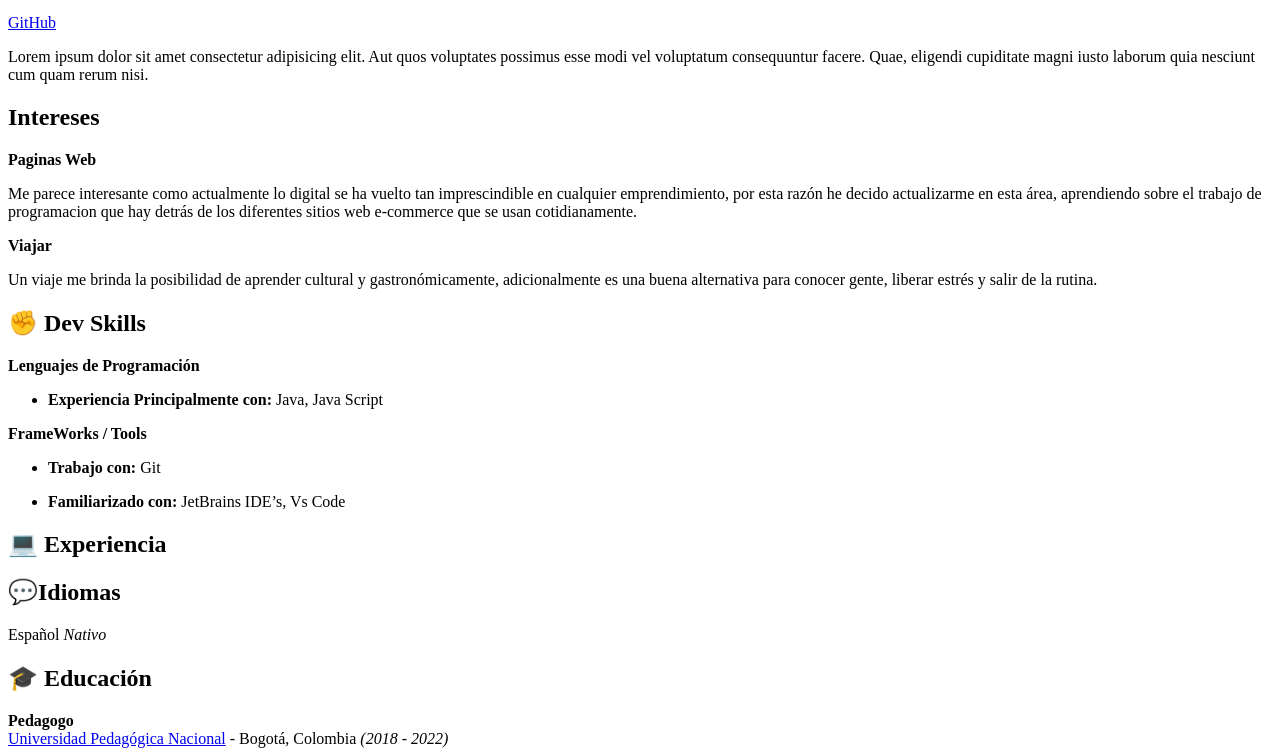
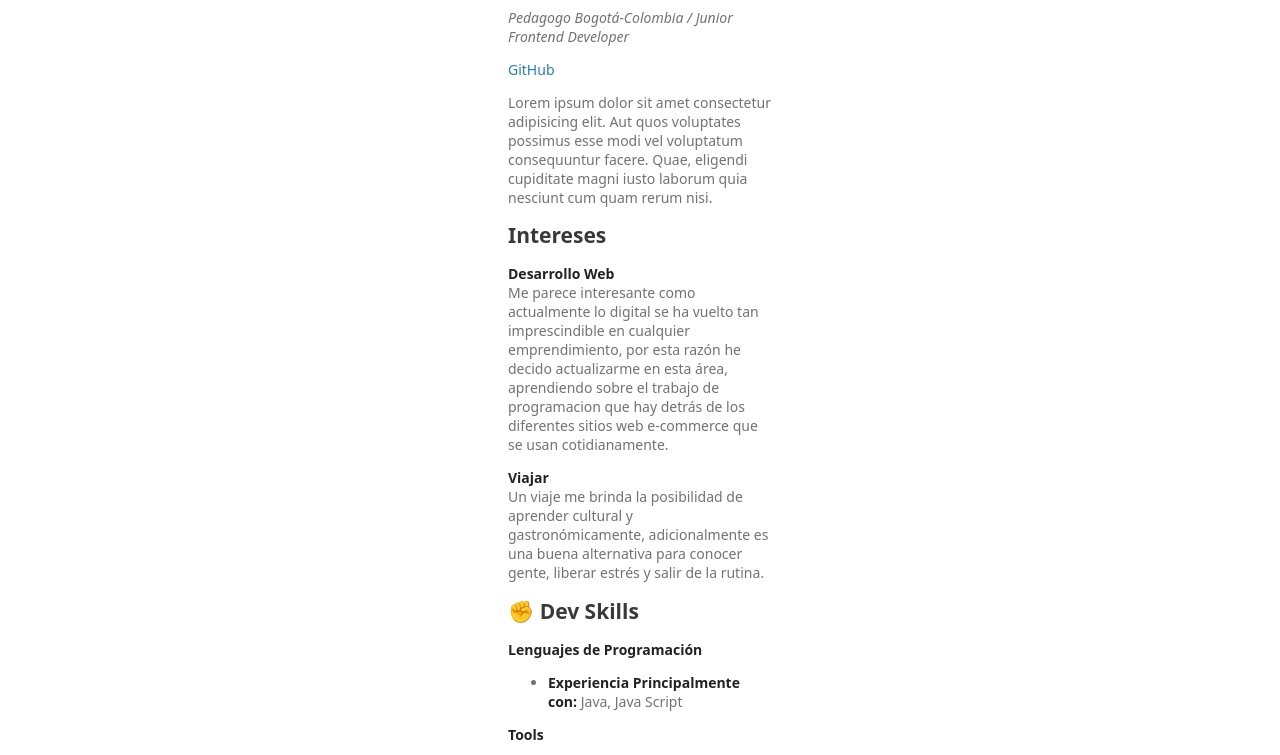
Before and after one commit to JustPya/cv, a plain HTML site: page src/main.html in a window 1280 px wide. Shown: the part 100-855 px from the top of the page. Drawn offline with Linux system fonts and the light colour scheme.

Commit message:
Add styles

```diff
--- a/src/main.css
+++ b/src/main.css
@@ -0,0 +1,48 @@
+body {
+  font: 14px "Noto Sans", "Helvetica Neue", Helvetica, Arial, sans-serif;
+}
+
+.wrapper {
+  margin: 0 500px 0 500px;
+}
+
+h1,
+h2 {
+  line-height: 1.1;
+  margin-bottom: 0 0 20px;
+}
+
+h1 {
+  margin-top: 58px;
+  font-size: 28px;
+  color: #222;
+}
+
+h2 {
+  color: #393939;
+}
+
+p {
+  color: #727272;
+  margin-bottom: 0 0 20px;
+}
+
+a {
+  color: #267cb9;
+  text-decoration: none;
+}
+
+a:hover {
+  font-weight: bold;
+}
+
+strong {
+  color: #222;
+}
+
+ul {
+  margin-bottom: 0 0 20px;
+}
+li {
+  color: #727272;
+}
--- a/src/main.html
+++ b/src/main.html
@@ -8,21 +8,23 @@
     <link rel="stylesheet" href="main.css" />
   </head>
   <body>
+    <div class="wrapper">
       <h1>Brayan Moreno</h1>
+      <p>
         <em> Pedagogo Bogotá-Colombia / Junior Frontend Developer </em>
+      </p>
       <p>
         <a href="https://github.com/Morenu-97">GitHub</a>
       </p>
       <p>
         Lorem ipsum dolor sit amet consectetur adipisicing elit. Aut quos
         voluptates possimus esse modi vel voluptatum consequuntur facere. Quae,
-      eligendi cupiditate magni iusto laborum quia nesciunt cum quam rerum nisi.
+        eligendi cupiditate magni iusto laborum quia nesciunt cum quam rerum
+        nisi.
       </p>
       <h2>Intereses</h2>
       <p>
-      <strong>Paginas Web</strong>
-    </p>
-    <p>
+        <strong>Desarrollo Web</strong><br />
         Me parece interesante como actualmente lo digital se ha vuelto tan
         imprescindible en cualquier emprendimiento, por esta razón he decido
         actualizarme en esta área, aprendiendo sobre el trabajo de programacion
@@ -30,9 +32,7 @@
         cotidianamente.
       </p>
       <p>
-      <strong>Viajar</strong>
-    </p>
-    <p>
+        <strong>Viajar</strong> <br />
         Un viaje me brinda la posibilidad de aprender cultural y
         gastronómicamente, adicionalmente es una buena alternativa para conocer
         gente, liberar estrés y salir de la rutina.
@@ -44,15 +44,15 @@
           <strong>Experiencia Principalmente con:</strong> Java, Java Script
         </li>
       </ul>
-    <p><strong>FrameWorks / Tools</strong></p>
+      <p><strong>Tools</strong></p>
       <ul>
-      <li><strong>Trabajo con:</strong> Git</li>
+        <li><strong>Trabajado con: </strong> Git</li>
+
+        <li>
+          <strong>Familiarizado con: </strong> JetBrains IDE’s, Vs Code, GitHub
+        </li>
       </ul>
-    <ul>
-      <li><strong>Familiarizado con:</strong> JetBrains IDE’s, Vs Code</li>
-    </ul>
-    <h2>&#128187; Experiencia</h2>
-    <h2>&#128172;Idiomas</h2>
+      <h2>&#128172; Idiomas</h2>
       <p>Español <em>Nativo</em></p>
       <h2>&#127891; Educación</h2>
       <p>
@@ -64,5 +64,6 @@
         >
         - Bogotá, Colombia <em>(2018 - 2022)</em>
       </p>
+    </div>
   </body>
 </html>
```
Lines whose indentation alone changed are shown as unchanged.
